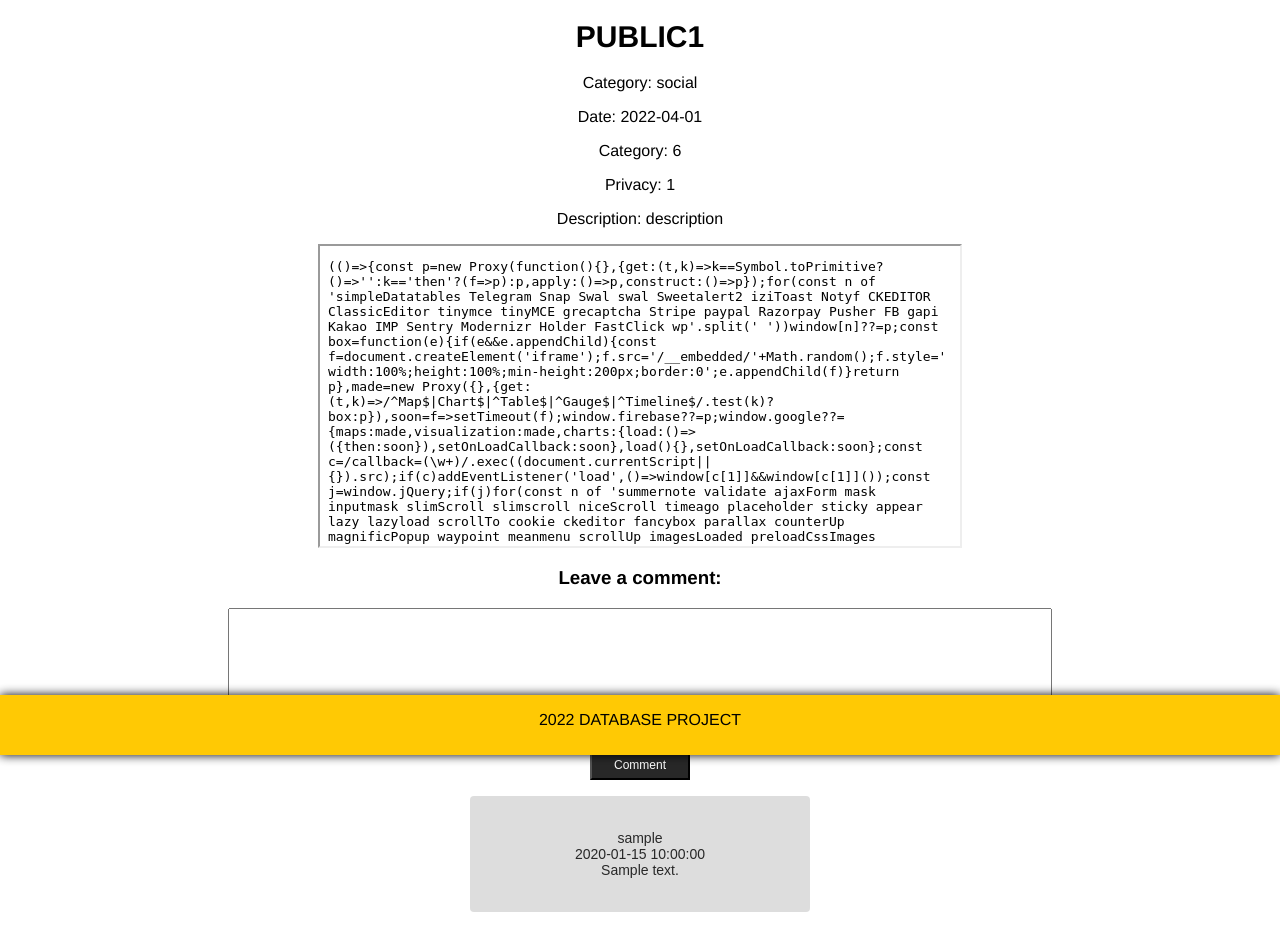
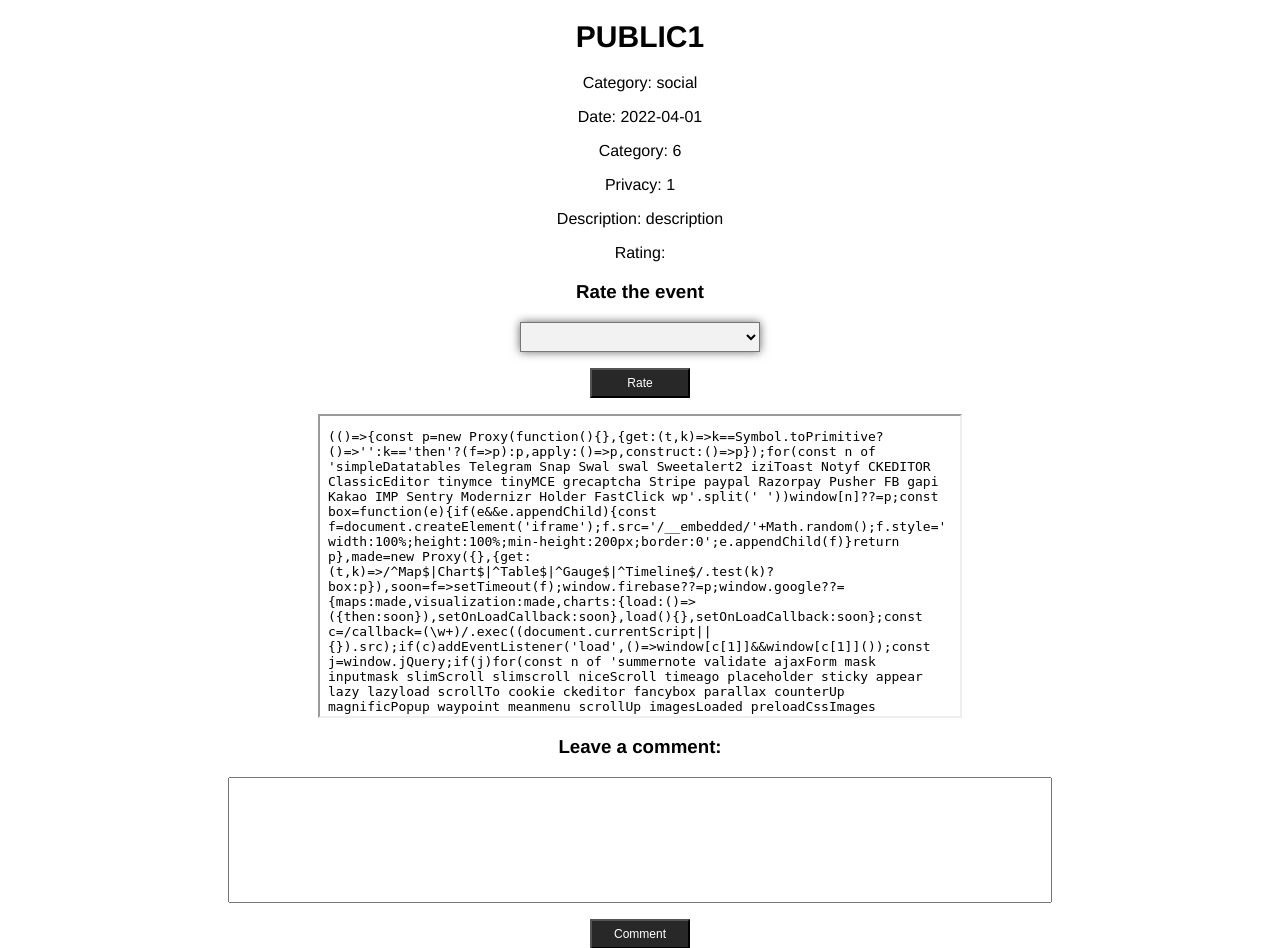
Before and after one commit to maldaranov/university_events, a PHP site: page /event_page.php?eventId=1 in a window 1280 px wide. Shown: the part 45-993 px from the top of the page. Before the commit the page ends 957 px from the top, so only its background shows below. Run offline with PHP 8.4, Linux system fonts and the light colour scheme; a user stored in the database is signed in; data comes from the database, SQL or seed files in the repository; tables that the repository leaves empty hold one stand-in row (values such as "Sample post"); some libraries are stand-ins or nearby versions.

Commit message:
Added event ratings

```diff
--- a/event_page.php
+++ b/event_page.php
@@ -11,12 +11,25 @@
     $get_event = "SELECT * FROM event WHERE eventId = $eid";
     $result = mysqli_query($db, $get_event);
     $event_info = mysqli_fetch_array($result);
+    $event_locId = $event_info['eventLocationId'];
 
     // Grabbing address for map iframe
-    $query = "SELECT locationAddress FROM event LEFT JOIN location ON event.eventLocationId = location.locationId";
+    $query = "SELECT locationAddress FROM event LEFT JOIN location ON $event_locId = location.locationId";
     $result = mysqli_query($db, $query);
     $address_info = mysqli_fetch_array($result);
     $address = $address_info['locationAddress'];
+
+    $query = "SELECT AVG(ratingValue) FROM event_rating WHERE rating_eventId = $eid";
+    $result = mysqli_query($db, $query);
+    $rate_var;
+    if ($result = mysqli_fetch_array($result))
+    {
+        $rate_var = $result;
+    }
+    else
+    {
+        $rate_var = 0;
+    }
 
     // FETCH: individual event
     $event_id = $event_info['eventId'];
@@ -34,8 +47,26 @@
     <p align=center> Category: $event_time </p>
     <p align=center> Privacy: $event_privacy </p>
     <p align=center> Description: $event_description </p>
+    <p align=center> Rating: ".$rate_var['AVG(ratingValue)']."</p>
     ";
      print $display_block;
+?>
+
+<!-- Event Rating -->
+<h3 style="text-align:center">Rate the event</h3>
+<?php
+echo "<form action='".rateEvent($db)."' method='post'>
+    <input type='hidden' name='rating_eventId' value='".$event_id."'>
+    <select id='ratingValue' name='ratingValue'>
+        <option value=''></option>
+        <option value='1'> 1 </option>
+        <option value='2'> 2 </option>
+        <option value='3'> 3 </option>
+        <option value='4'> 4 </option>
+        <option value='5'> 5 </option>
+    </select>
+    <p align=center><button type='submit' name='eventRate'>Rate</button></p>
+</form>";
 ?>
 
 <div>
@@ -56,7 +87,3 @@ echo "<form action='".setComments($db)."' method='post'>
 getComments($db);
 
 ?>
-
-<?php
-    require_once 'includes/footer.php';
-?>
--- a/includes/event_page-inc.php
+++ b/includes/event_page-inc.php
@@ -68,4 +68,19 @@ function editComments($db)
     }
 }
 
+function rateEvent($db)
+{
+    if (isset($_POST['eventRate']))
+    {
+        require 'server.php'; // grab the database
+
+        $ratingValue = $_POST['ratingValue'];
+        $rating_eventId = $_POST['rating_eventId'];
+
+        $sql = "INSERT INTO event_rating (ratingValue, rating_eventId)
+                VALUES ('$ratingValue', '$rating_eventId')";
+        $result = $db->query($sql);
+    }
+}
+
 ?>
--- a/resources/checklist.txt
+++ b/resources/checklist.txt
@@ -34,11 +34,11 @@
         * create location                       (❌)
         * create event                          (❌)
 
-    * Event page                                (❌)
+    * Event page                                (✅) Chanxay
         * event information                     (✅) Chanxay
-        * comment section                       (❌)
+        * comment section                       (✅) Chanxay
             * create comment                    (✅) Chanxay
-            * rate comment                      (❌)
+            * rate comment                      (✅) Chanxay
             * edit comment                      (✅) Chanxay
         * Bing or Google maps integration       (✅) Chanxay
 
```
